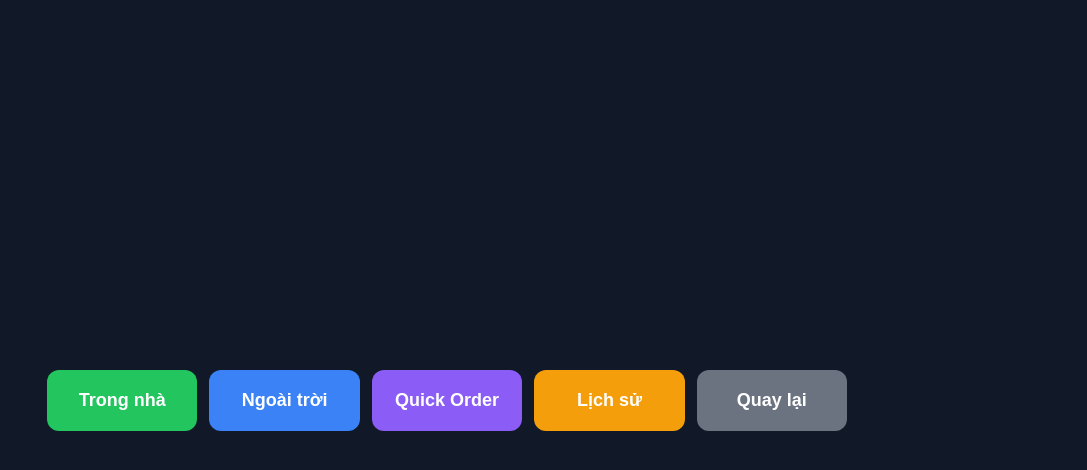
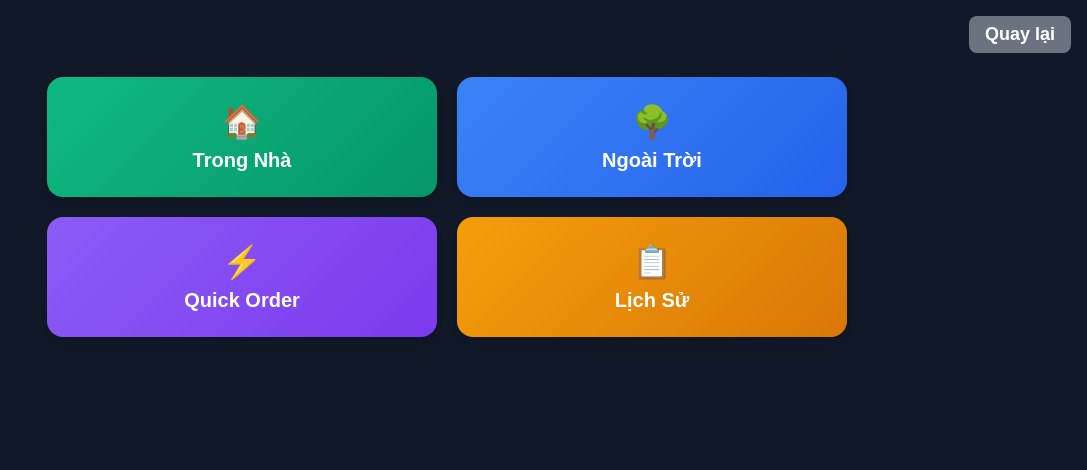
Before and after one commit to jjw-web/pospos, a React (Vite) app: page / in a window 1280 px wide. Both pictures are taken after a click on the button 640 px from the left and 429 px from the top of the page. Shown: the top 470 px of the page, without its empty margins (193-1280 px from the left). Built offline with nearby package versions, Linux system fonts and the light colour scheme.

Commit message:
feat: update button layout to honeycomb style
- Change button shape to flat-top hexagons.
- Adjust button size and aspect ratio to be regular.
- Update grid layout to be a tighter honeycomb structure based on screenshot.
- Increment app version.

```diff
--- a/components/ViewSelectionView.tsx
+++ b/components/ViewSelectionView.tsx
@@ -1,4 +1,3 @@
-
 import React from 'react';
 
 interface ViewSelectionViewProps {
@@ -11,114 +10,186 @@ const ViewSelectionView: React.FC<ViewSelectionViewProps> = ({ onSelect, onBack,
 
   const containerStyle: React.CSSProperties = {
     width: '100%',
-    height: '100vh',
+    minHeight: '100vh',
+    backgroundColor: '#111827', // bg-gray-900 - nền đen
+    padding: '16px',
+    boxSizing: 'border-box'
+  };
+
+  const wrapperStyle: React.CSSProperties = {
+    maxWidth: '1280px',
+    margin: '0 auto',
+  };
+
+  const headerStyle: React.CSSProperties = {
+    display: 'flex',
+    justifyContent: 'flex-end',
+    alignItems: 'center',
+    marginBottom: '24px',
+  };
+
+  const backButtonStyle: React.CSSProperties = {
+    fontSize: '1.125rem',
+    fontWeight: 'bold',
+    padding: '8px 16px',
+    backgroundColor: '#6b7280',
+    color: 'white',
+    borderRadius: '8px',
+    border: 'none',
+    cursor: 'pointer',
+    transition: 'background-color 0.2s ease'
+  };
+
+  const titleStyle: React.CSSProperties = {
+    fontSize: '32px',
+    fontWeight: 'bold',
+    color: '#f8fafc', // text-slate-50 - chữ trắng cho nền đen
+    marginBottom: '20px',
+    textAlign: 'center'
+  };
+
+  const buttonsWrapperStyle: React.CSSProperties = {
+    display: 'grid',
+    gridTemplateColumns: 'repeat(2, 1fr)',
+    width: '100%',
+    maxWidth: '800px',
+    gap: '20px',
+    boxSizing: 'border-box',
+    margin: '0 auto'
+  };
+
+  const baseButtonStyle: React.CSSProperties = {
+    height: '120px',
+    fontSize: '20px',
+    fontWeight: 600,
+    cursor: 'pointer',
+    textAlign: 'center',
     display: 'flex',
     flexDirection: 'column',
     alignItems: 'center',
     justifyContent: 'center',
-    backgroundColor: '#111827', // bg-gray-900
-    padding: '16px',
-    boxSizing: 'border-box'
-  };
-
-  const buttonsWrapperStyle: React.CSSProperties = {
-    display: 'flex',
-    width: '100%',
-    maxWidth: '800px',
-    gap: '12px',
-    boxSizing: 'border-box'
-  };
-
-  const baseButtonStyle: React.CSSProperties = {
-    flex: 1,
-    padding: '20px 16px',
-    fontSize: '18px',
-    fontWeight: 700,
-    borderRadius: '12px',
-    cursor: 'pointer',
-    textAlign: 'center',
-    minHeight: '60px',
-    display: 'flex',
-    alignItems: 'center',
-    justifyContent: 'center',
     boxSizing: 'border-box',
     border: 'none',
-    transition: 'transform 0.2s ease'
+    borderRadius: '16px',
+    transition: 'all 0.3s ease',
+    boxShadow: '0 4px 6px -1px rgba(0, 0, 0, 0.1), 0 2px 4px -1px rgba(0, 0, 0, 0.06)',
+    position: 'relative',
+    overflow: 'hidden'
   };
 
   const insideButtonStyle: React.CSSProperties = {
     ...baseButtonStyle,
-    backgroundColor: '#22c55e', // bg-green-500
-    color: 'white'
+    backgroundColor: '#10b981', // emerald-500
+    color: 'white',
+    background: 'linear-gradient(135deg, #10b981 0%, #059669 100%)'
   };
 
   const outsideButtonStyle: React.CSSProperties = {
     ...baseButtonStyle,
-    backgroundColor: '#3b82f6', // bg-blue-500
-    color: 'white'
+    backgroundColor: '#3b82f6', // blue-500
+    color: 'white',
+    background: 'linear-gradient(135deg, #3b82f6 0%, #2563eb 100%)'
   };
 
   const quickOrderButtonStyle: React.CSSProperties = {
     ...baseButtonStyle,
-    backgroundColor: '#8b5cf6', // bg-violet-500
-    color: 'white'
+    backgroundColor: '#8b5cf6', // violet-500
+    color: 'white',
+    background: 'linear-gradient(135deg, #8b5cf6 0%, #7c3aed 100%)'
   };
 
-  const backButtonStyle: React.CSSProperties = {
-    ...baseButtonStyle,
-    backgroundColor: '#6b7280', // bg-gray-500
-    color: 'white'
-  };
 
   const historyButtonStyle: React.CSSProperties = {
     ...baseButtonStyle,
-    backgroundColor: '#f59e0b', // bg-amber-500
-    color: 'white'
+    backgroundColor: '#f59e0b', // amber-500
+    color: 'white',
+    background: 'linear-gradient(135deg, #f59e0b 0%, #d97706 100%)'
+  };
+
+  const iconStyle: React.CSSProperties = {
+    fontSize: '32px',
+    marginBottom: '8px'
   };
 
   return (
     <div style={containerStyle}>
+      <div style={wrapperStyle}>
+        <div style={headerStyle}>
+          <button
+            onClick={onBack}
+            style={backButtonStyle}
+            onMouseOver={(e) => e.currentTarget.style.backgroundColor = '#1f2937'}
+            onMouseOut={(e) => e.currentTarget.style.backgroundColor = '#6b7280'}
+          >
+            Quay lại
+          </button>
+        </div>
+
         <div style={buttonsWrapperStyle}>
           <button
             style={insideButtonStyle}
             onClick={() => onSelect('inside')}
-          onMouseOver={(e) => e.currentTarget.style.transform = 'scale(1.05)'}
-          onMouseOut={(e) => e.currentTarget.style.transform = 'scale(1)'}
+            onMouseOver={(e) => {
+              e.currentTarget.style.transform = 'scale(1.05)';
+              e.currentTarget.style.boxShadow = '0 10px 15px -3px rgba(0, 0, 0, 0.1), 0 4px 6px -2px rgba(0, 0, 0, 0.05)';
+            }}
+            onMouseOut={(e) => {
+              e.currentTarget.style.transform = 'scale(1)';
+              e.currentTarget.style.boxShadow = '0 4px 6px -1px rgba(0, 0, 0, 0.1), 0 2px 4px -1px rgba(0, 0, 0, 0.06)';
+            }}
           >
-          Trong nhà
+            <div style={iconStyle}>🏠</div>
+            <div>Trong Nhà</div>
           </button>
+
           <button
             style={outsideButtonStyle}
             onClick={() => onSelect('outside')}
-          onMouseOver={(e) => e.currentTarget.style.transform = 'scale(1.05)'}
-          onMouseOut={(e) => e.currentTarget.style.transform = 'scale(1)'}
+            onMouseOver={(e) => {
+              e.currentTarget.style.transform = 'scale(1.05)';
+              e.currentTarget.style.boxShadow = '0 10px 15px -3px rgba(0, 0, 0, 0.1), 0 4px 6px -2px rgba(0, 0, 0, 0.05)';
+            }}
+            onMouseOut={(e) => {
+              e.currentTarget.style.transform = 'scale(1)';
+              e.currentTarget.style.boxShadow = '0 4px 6px -1px rgba(0, 0, 0, 0.1), 0 2px 4px -1px rgba(0, 0, 0, 0.06)';
+            }}
           >
-          Ngoài trời
+            <div style={iconStyle}>🌳</div>
+            <div>Ngoài Trời</div>
           </button>
+
           <button
             style={quickOrderButtonStyle}
             onClick={() => onSelect('quickOrder')}
-          onMouseOver={(e) => e.currentTarget.style.transform = 'scale(1.05)'}
-          onMouseOut={(e) => e.currentTarget.style.transform = 'scale(1)'}
+            onMouseOver={(e) => {
+              e.currentTarget.style.transform = 'scale(1.05)';
+              e.currentTarget.style.boxShadow = '0 10px 15px -3px rgba(0, 0, 0, 0.1), 0 4px 6px -2px rgba(0, 0, 0, 0.05)';
+            }}
+            onMouseOut={(e) => {
+              e.currentTarget.style.transform = 'scale(1)';
+              e.currentTarget.style.boxShadow = '0 4px 6px -1px rgba(0, 0, 0, 0.1), 0 2px 4px -1px rgba(0, 0, 0, 0.06)';
+            }}
           >
-          Quick Order
+            <div style={iconStyle}>⚡</div>
+            <div>Quick Order</div>
           </button>
+
           <button
             style={historyButtonStyle}
             onClick={onHistory}
-          onMouseOver={(e) => e.currentTarget.style.transform = 'scale(1.05)'}
-          onMouseOut={(e) => e.currentTarget.style.transform = 'scale(1)'}
+            onMouseOver={(e) => {
+              e.currentTarget.style.transform = 'scale(1.05)';
+              e.currentTarget.style.boxShadow = '0 10px 15px -3px rgba(0, 0, 0, 0.1), 0 4px 6px -2px rgba(0, 0, 0, 0.05)';
+            }}
+            onMouseOut={(e) => {
+              e.currentTarget.style.transform = 'scale(1)';
+              e.currentTarget.style.boxShadow = '0 4px 6px -1px rgba(0, 0, 0, 0.1), 0 2px 4px -1px rgba(0, 0, 0, 0.06)';
+            }}
           >
-          Lịch sử
+            <div style={iconStyle}>📋</div>
+            <div>Lịch Sử</div>
           </button>
-        <button
-          style={backButtonStyle}
-          onClick={onBack}
-          onMouseOver={(e) => e.currentTarget.style.transform = 'scale(1.05)'}
-          onMouseOut={(e) => e.currentTarget.style.transform = 'scale(1)'}
-        >
-          Quay lại
-        </button>
+        </div>
       </div>
     </div>
   );
--- a/src/lib/config.ts
+++ b/src/lib/config.ts
@@ -1,5 +1,5 @@
 export const APP_CONFIG = {
-  version: '2.1.1',
+  version: '2.1.5',
   dataVersion: 2,
   minCompatibleVersion: '2.0.0'
 };
```
Lines whose indentation alone changed are shown as unchanged.
